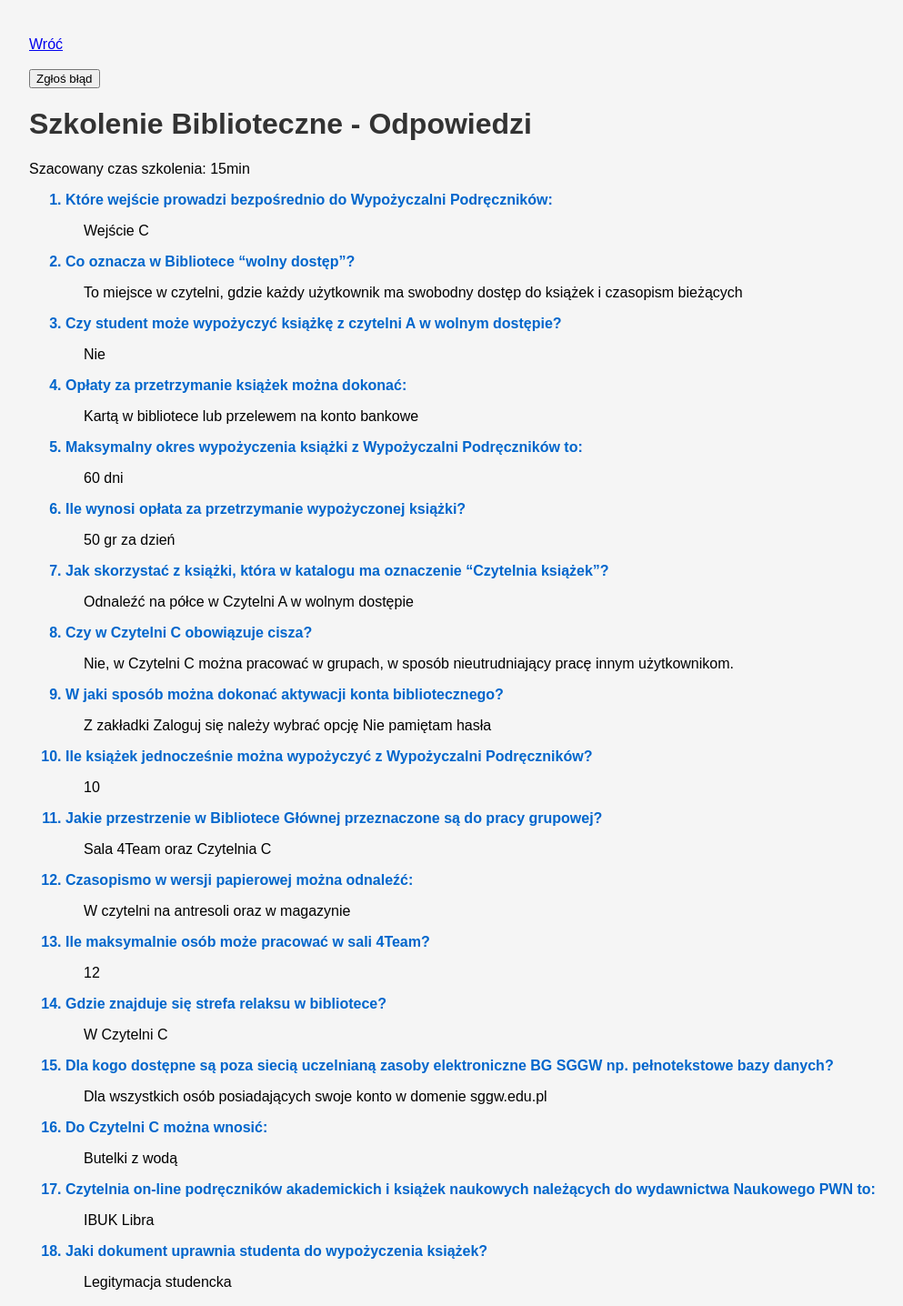
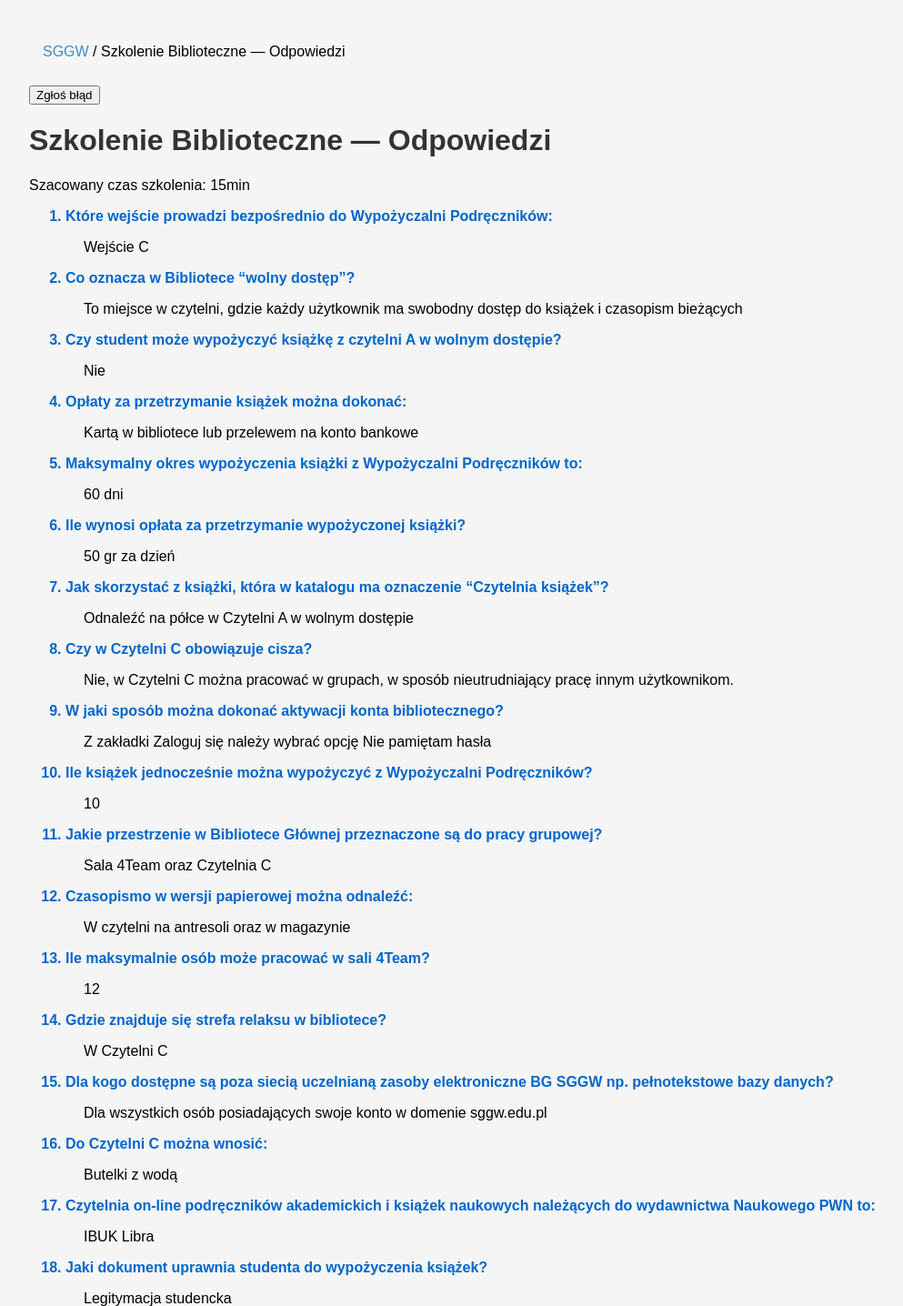
Before and after one commit to mkondratek/mkondratek.github.io, a PHP site: page /sggw/szkolenie-biblioteczne in a window 1280 px wide. Shown: the top 1436 px of the page at 91% size, without its empty margins (8-1001 px from the left). Run offline with PHP 8.4, Linux system fonts and the light colour scheme.

Commit message:
Add breadcrumb navi

```diff
--- a/sggw/pedagogika-2023/index.html
+++ b/sggw/pedagogika-2023/index.html
@@ -32,7 +32,9 @@
     </style>
 </head>
 <body>
-<a href="..">Wróć</a> </br> </br>
+<div class="breadcrumb">
+    <a href="..">SGGW</a> / Pedagogika 2023-2026, 1 rok
+</div>
 <a href="https://github.com/mkondratek/mkondratek.github.io/issues/new" target="_blank">
     <button>Zgłoś błąd</button>
 </a>
--- a/sggw/sggw-style.css
+++ b/sggw/sggw-style.css
@@ -17,3 +17,25 @@ h1 {
 .answer {
     margin-left: 20px;
 }
+
+
+.breadcrumb {
+    background: #f5f5f5;
+    padding: 8px 15px;
+    /*display: inline-block;*/
+    border-radius: 5px;
+    margin-bottom: 20px;
+}
+
+.breadcrumb a {
+    text-decoration: none;
+    color: #428bca;
+}
+
+.breadcrumb a:hover {
+    color: #2a6496;
+}
+
+.breadcrumb span {
+    color: #999;
+}
--- a/sggw/szkolenie-biblioteczne/index.html
+++ b/sggw/szkolenie-biblioteczne/index.html
@@ -6,11 +6,13 @@
     <link rel="stylesheet" type="text/css" href="/sggw/sggw-style.css">
 </head>
 <body>
-<a href="..">Wróć</a> </br> </br>
+<div class="breadcrumb">
+    <a href="..">SGGW</a> / Szkolenie Biblioteczne — Odpowiedzi
+</div>
 <a href="https://github.com/mkondratek/mkondratek.github.io/issues/new" target="_blank">
     <button>Zgłoś błąd</button>
 </a>
-<h1>Szkolenie Biblioteczne - Odpowiedzi</h1>
+<h1>Szkolenie Biblioteczne — Odpowiedzi</h1>
 <p>Szacowany czas szkolenia: 15min</p>
 
 <ol>
@@ -18,7 +20,8 @@
     <p class="answer">Wejście C</p>
 
     <li class="question">Co oznacza w Bibliotece “wolny dostęp”?</li>
-    <p class="answer">To miejsce w czytelni, gdzie każdy użytkownik ma swobodny dostęp do książek i czasopism bieżących</p>
+    <p class="answer">To miejsce w czytelni, gdzie każdy użytkownik ma swobodny dostęp do książek i czasopism
+        bieżących</p>
 
     <li class="question">Czy student może wypożyczyć książkę z czytelni A w wolnym dostępie?</li>
     <p class="answer">Nie</p>
@@ -41,7 +44,7 @@
     <li class="question">W jaki sposób można dokonać aktywacji konta bibliotecznego?</li>
     <p class="answer">Z zakładki Zaloguj się należy wybrać opcję Nie pamiętam hasła</p>
 
-    <li class="question">Ile książek  jednocześnie można wypożyczyć z Wypożyczalni Podręczników?</li>
+    <li class="question">Ile książek jednocześnie można wypożyczyć z Wypożyczalni Podręczników?</li>
     <p class="answer">10</p>
 
     <li class="question">Jakie przestrzenie w Bibliotece Głównej przeznaczone są do pracy grupowej?</li>
@@ -56,19 +59,25 @@
     <li class="question">Gdzie znajduje się strefa relaksu w bibliotece?</li>
     <p class="answer">W Czytelni C</p>
 
-    <li class="question">Dla kogo dostępne są poza siecią uczelnianą zasoby elektroniczne BG SGGW np. pełnotekstowe bazy danych?</li>
+    <li class="question">Dla kogo dostępne są poza siecią uczelnianą zasoby elektroniczne BG SGGW np. pełnotekstowe bazy
+        danych?
+    </li>
     <p class="answer">Dla wszystkich osób posiadających swoje konto w domenie sggw.edu.pl</p>
 
     <li class="question">Do Czytelni C można wnosić:</li>
     <p class="answer">Butelki z wodą</p>
 
-    <li class="question">Czytelnia on-line podręczników akademickich i książek naukowych należących do wydawnictwa Naukowego PWN to:</li>
+    <li class="question">Czytelnia on-line podręczników akademickich i książek naukowych należących do wydawnictwa
+        Naukowego PWN to:
+    </li>
     <p class="answer">IBUK Libra</p>
 
     <li class="question">Jaki dokument uprawnia studenta do wypożyczenia książek?</li>
     <p class="answer">Legitymacja studencka</p>
 
-    <li class="question">W Czytelni Czasopism znajdują się wyłącznie bieżące numery periodyków naukowych i popularnonaukowych, czyli:</li>
+    <li class="question">W Czytelni Czasopism znajdują się wyłącznie bieżące numery periodyków naukowych i
+        popularnonaukowych, czyli:
+    </li>
     <p class="answer">Wszyskie numery z bieżącego roku, uzupełniane wraz z napływem kolejnych tomów</p>
 
     <li class="question">Jak można zalogować się do baz danych?</li>
```
Also changed, not shown: sggw/index.html (+7 -4 lines), sggw/pedagogika-2023/prawo-dla-pedagogow/index.html (+5 -2 lines), sggw/szkolenie-z-bhp/index.html (+7 -2 lines), sggw/szkolenie-z-dyskryminacji/index.html (+7 -2 lines).
